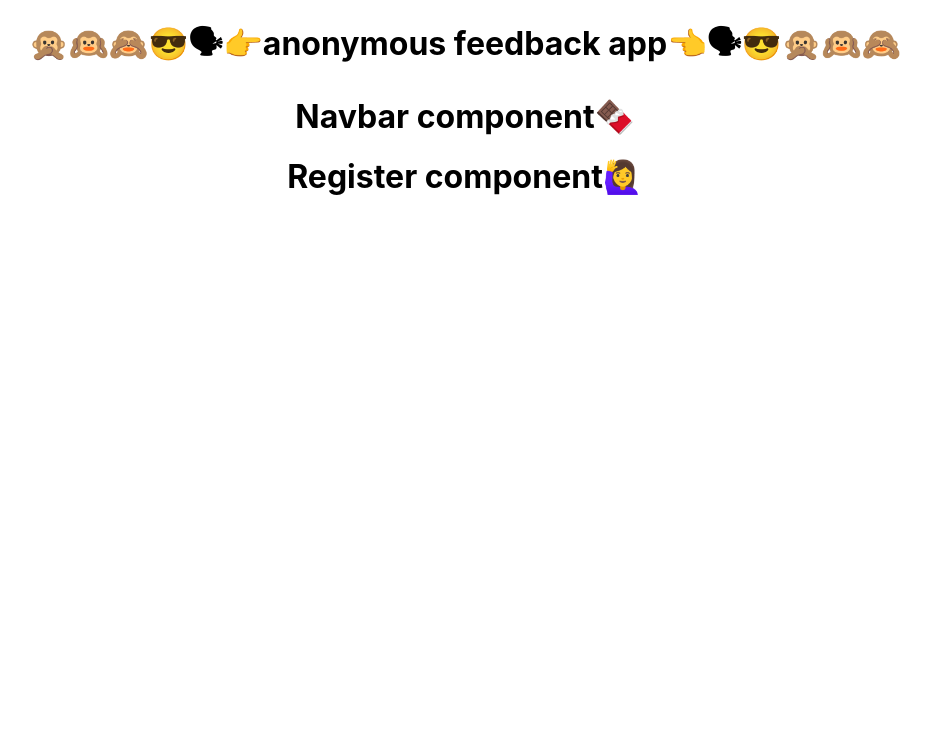
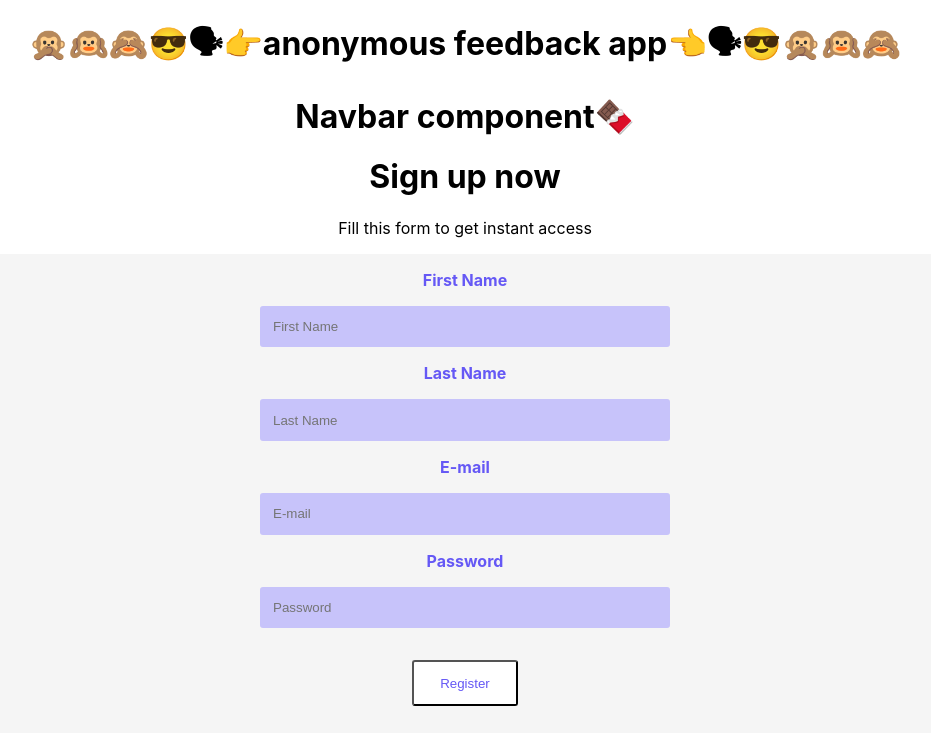
Before and after one commit to anonymous-team-feedback/anonymous-team-feedback-fe, a React (Create React App) app: page /signup in a window 1280 px wide. Shown: the top 744 px of the page, without its empty margins (175-1106 px from the left). Built offline with nearby package versions, Linux system fonts and the light colour scheme.

Commit message:
Added Registration form component with styling

```diff
--- a/src/components/Register/Register.js
+++ b/src/components/Register/Register.js
@@ -1,12 +1,102 @@
 import React from "react";
 import { connect } from "react-redux";
+import styled from "styled-components";
 
-const Register = props => {
-  return (
-    <div className="Register">
-      <h1>Register component🙋‍♀️</h1>
-    </div>
-  );
+//--- Styled Components ---//
+
+// Form Styling//
+export const FormGroup = styled.div`
+  background: whitesmoke;
+  display: block;
+	margin: 1em auto;
+`;
+
+// Register Container Styling//
+export const RegisterContainer = styled.div`
+  display: flex;
+  flex-direction: column;
+  align-items: center;
+	margin: 0em 20%;
+`;
+
+// Label Styling//
+export const Label = styled.label`
+  display: flex;
+  font-weight: bold;
+  padding: 0.5em;
+  margin: 0.5em auto;
+  color: #6558F5;
+`;
+
+// Input Styling//
+export const Input = styled.input`
+	padding: 1em;
+	color: black;
+	background: #C7C3FA;
+	border: none;
+	border-radius: 3px;
+	width: 50%;
+`;
+
+// Button Styling//
+export const Button = styled.button`
+	padding: 1em 2em;
+	color: #6558F5;
+	background: white;
+	border-radius: 3px;
+  margin: 0em auto;
+  margin-bottom: 2em;
+`;
+
+class Register extends React.Component {
+  state = {
+    newUser: {
+      firstName: "",
+      lastName: "",
+      email: "",
+      password: ""
+    }
+  };
+
+  render() {
+    return (
+      <div className="Register">
+        <h1>Sign up now</h1>
+
+          <p>Fill this form to get instant access</p>
+
+              {/* <!-- Register Form --> */}
+              <FormGroup>
+
+                <RegisterContainer>
+
+                  <Label>First Name</Label>
+                  {/* <!-- First Name --> */}
+                  <Input type="name" name="firstName" id="RegisterFormFirstName" value={this.state.newUser.firstName} placeholder="First Name"/>
+
+                  <Label>Last Name</Label>
+                  {/* <!-- Last Name --> */}
+                  <Input type="name" name="lastName" id="RegisterFormLastName" value={this.state.newUser.lastName} placeholder="Last Name"/>
+
+                  <Label>E-mail</Label>
+                  {/* <!-- E-mail --> */}
+                  <Input type="email" name="email" id="RegisterFormEmail" value={this.state.newUser.email} placeholder="E-mail"/>
+
+                  <Label>Password</Label>
+                  {/* <!-- Password --> */}
+                  <Input type="password" name="password" id="RegisterFormPassword" value={this.state.newUser.password} placeholder="Password"/>
+                  <p/>
+
+                  {/* <!-- Sign up button --> */}
+                  <Button type="submit">Register</Button>
+
+                </RegisterContainer>
+
+              </FormGroup>
+              {/* <!-- Register Form --> */}
+      </div>
+    )
+  }
 };
 
 const mapStateToProps = state => {
@@ -15,5 +105,5 @@ const mapStateToProps = state => {
 
 export default connect(
   mapStateToProps,
-  {}
+  { }
 )(Register);
```
Also changed, not shown: src/actions/index.js (line endings or trailing spaces), 1 other file (tests, documents, lock files or other folders).
